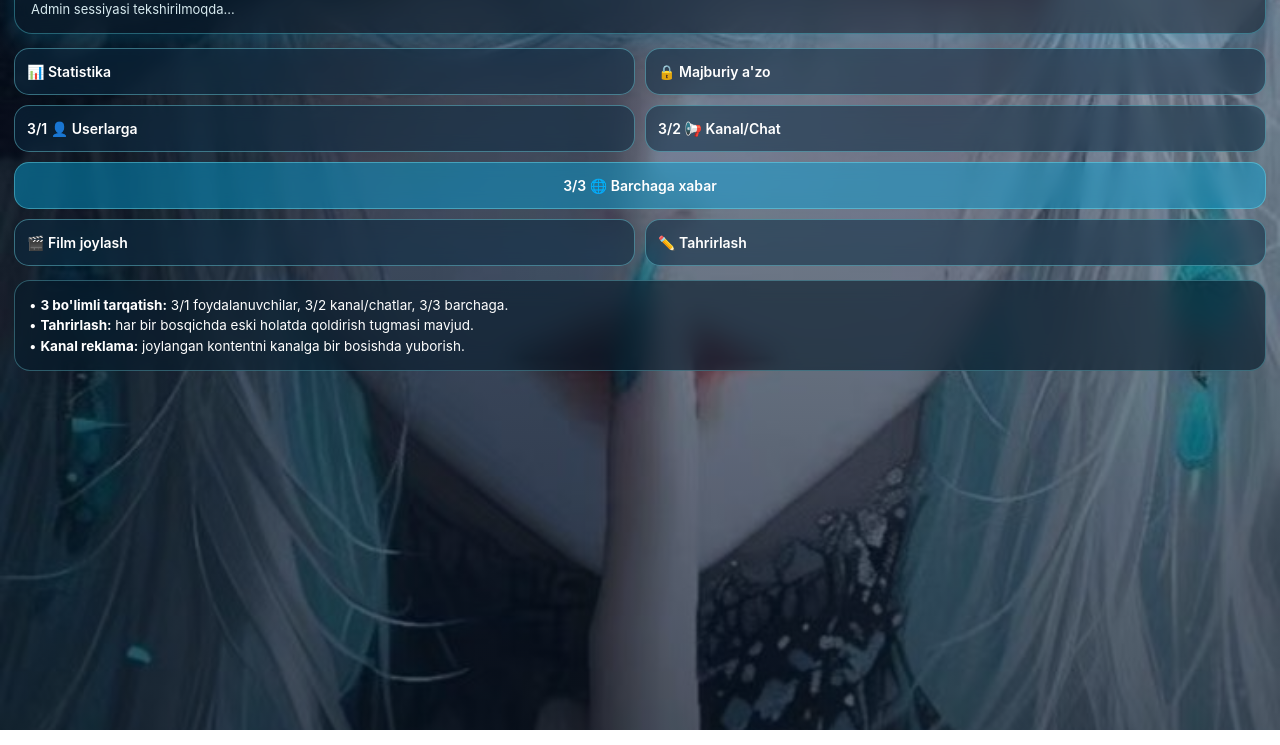
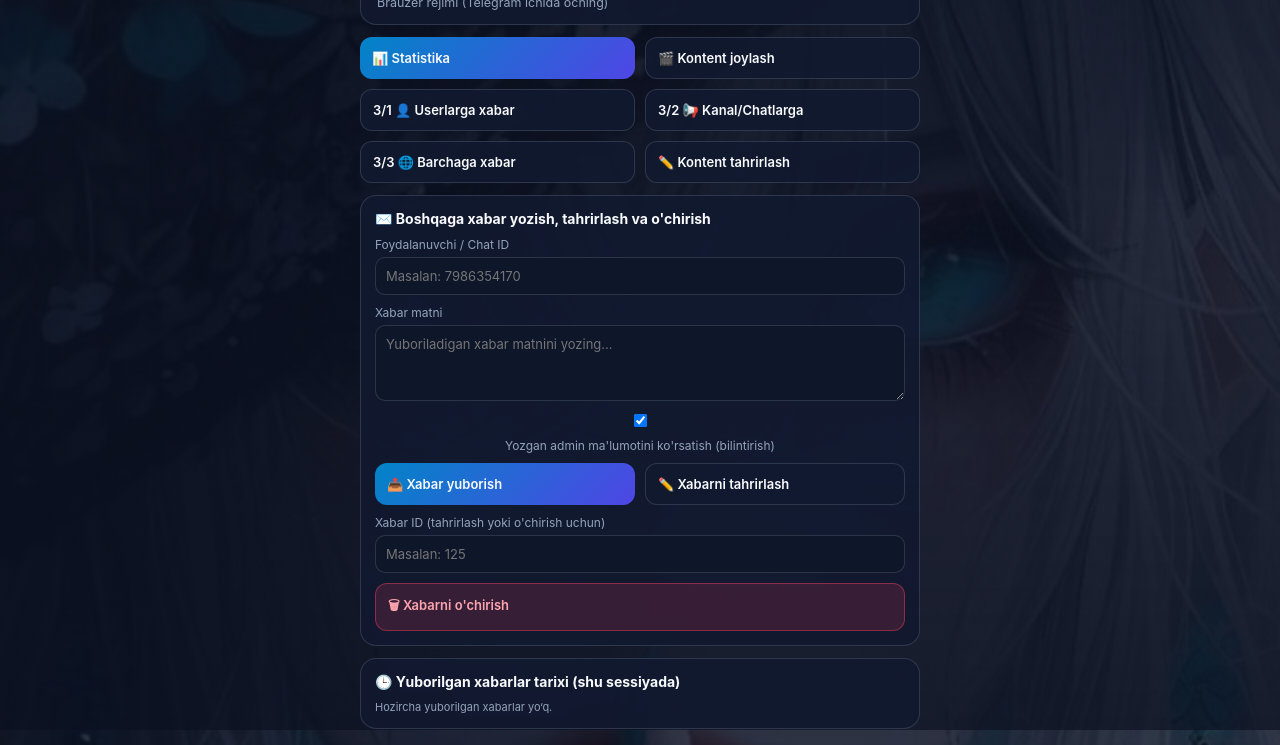
Before and after one commit to mansabov2010-jpg/Aniken-bot, a plain HTML site: page miniapp/index.html in a window 1280 px wide. Shown: the part 70-815 px from the top of the page. Drawn offline with Linux system fonts and the light colour scheme; a script that the page names is missing.

Commit message:
Update index.html

```diff
--- a/miniapp/index.html
+++ b/miniapp/index.html
@@ -3,96 +3,223 @@
 <head>
   <meta charset="UTF-8" />
   <meta name="viewport" content="width=device-width, initial-scale=1.0" />
-  <title>Admin Panel — Mini App</title>
+  <title>AniREM Admin Mini App</title>
   <script src="https://telegram.org/js/telegram-web-app.js"></script>
   <style>
-    * { box-sizing: border-box; margin: 0; padding: 0; font-family: -apple-system, BlinkMacSystemFont, "Segoe UI", Roboto, sans-serif; }
+    :root {
+      --bg: #0b1020;
+      --card: rgba(18, 26, 48, 0.88);
+      --accent: #38bdf8;
+      --accent-2: #818cf8;
+      --text: #f8fafc;
+      --muted: #94a3b8;
+      --border: rgba(148, 163, 184, 0.22);
+      --danger: #f43f5e;
+      --ok: #22c55e;
+    }
+    * { box-sizing: border-box; font-family: Inter, system-ui, -apple-system, sans-serif; }
     body {
+      margin: 0;
       min-height: 100vh;
-      color: #ffffff;
+      color: var(--text);
       background:
-        linear-gradient(180deg, rgba(6, 24, 38, 0.35) 0%, rgba(4, 15, 26, 0.65) 100%),
-        url("./bg-girl.jpg") center / cover no-repeat fixed;
-      padding: 18px 14px 32px;
+        linear-gradient(180deg, rgba(11, 16, 32, 0.82), rgba(11, 16, 32, 0.94)),
+        url("bg-girl.jpg") center/cover no-repeat fixed;
+      padding: 16px;
     }
-    .header {
-      background: rgba(10, 35, 55, 0.52);
+    .wrap { max-width: 560px; margin: 0 auto; display: flex; flex-direction: column; gap: 12px; }
+    .hero {
+      background: var(--card);
+      border: 1px solid var(--border);
+      border-radius: 16px;
+      padding: 14px 16px;
       backdrop-filter: blur(10px);
-      border: 1px solid rgba(90, 235, 255, 0.35);
-      border-radius: 18px;
-      padding: 16px;
-      margin-bottom: 14px;
-      box-shadow: 0 8px 28px rgba(0, 195, 255, 0.2);
     }
-    .header h1 { font-size: 19px; font-weight: 700; color: #7ef2ff; }
-    .header p { font-size: 13px; color: #e8fbff; margin-top: 4px; opacity: 0.92; }
-    .grid {
-      display: grid;
-      grid-template-columns: 1fr 1fr;
+    .hero h1 { margin: 0 0 4px; font-size: 18px; }
+    .hero p { margin: 0; font-size: 12.5px; color: var(--muted); }
+    .grid { display: grid; grid-template-columns: 1fr 1fr; gap: 10px; }
+    button.btn {
+      border: 1px solid var(--border);
+      background: var(--card);
+      color: var(--text);
+      padding: 12px;
+      border-radius: 12px;
+      font-size: 13px;
+      font-weight: 600;
+      cursor: pointer;
+      text-align: left;
+      transition: transform .12s ease, border-color .15s ease;
+    }
+    button.btn:hover { border-color: var(--accent); transform: translateY(-1px); }
+    button.btn.primary { background: linear-gradient(135deg, #0284c7, #4f46e5); border: none; }
+    button.btn.danger { background: rgba(244, 63, 94, 0.16); border-color: rgba(244, 63, 94, 0.45); color: #fda4af; }
+    .panel {
+      background: var(--card);
+      border: 1px solid var(--border);
+      border-radius: 16px;
+      padding: 14px;
+      display: flex;
+      flex-direction: column;
       gap: 10px;
     }
-    .btn {
-      background: rgba(12, 42, 66, 0.55);
-      backdrop-filter: blur(8px);
-      border: 1px solid rgba(126, 242, 255, 0.38);
-      border-radius: 15px;
-      padding: 14px 12px;
-      color: #fff;
-      font-size: 14px;
-      font-weight: 600;
-      text-align: left;
-      cursor: pointer;
-      transition: transform 0.12s ease, background 0.15s ease;
+    .panel h3 { margin: 0; font-size: 14px; }
+    label { font-size: 12px; color: var(--muted); display: flex; flex-direction: column; gap: 5px; }
+    input, textarea {
+      width: 100%;
+      background: rgba(15, 23, 42, 0.85);
+      border: 1px solid var(--border);
+      color: var(--text);
+      border-radius: 10px;
+      padding: 10px;
+      font-size: 13px;
     }
-    .btn:active { transform: scale(0.97); background: rgba(0, 180, 230, 0.45); }
-    .btn.full { grid-column: 1 / -1; text-align: center; background: rgba(0, 165, 220, 0.45); }
-    .card {
-      margin-top: 14px;
-      background: rgba(8, 26, 42, 0.62);
-      backdrop-filter: blur(12px);
-      border: 1px solid rgba(126, 242, 255, 0.3);
-      border-radius: 16px;
-      padding: 14px;
-      font-size: 13.5px;
-      line-height: 1.5;
+    textarea { min-height: 76px; resize: vertical; }
+    .row { display: flex; align-items: center; gap: 8px; }
+    .log-item {
+      border: 1px solid var(--border);
+      border-radius: 12px;
+      padding: 10px;
+      background: rgba(15, 23, 42, 0.65);
+      display: flex;
+      flex-direction: column;
+      gap: 6px;
+      font-size: 12.5px;
     }
+    .meta { color: var(--muted); font-size: 11px; }
   </style>
 </head>
 <body>
-  <div class="header">
-    <h1>🛡 Admin Boshqaruv Mini App</h1>
-    <p id="admin-info">Admin sessiyasi tekshirilmoqda...</p>
-  </div>
+  <div class="wrap">
+    <div class="hero">
+      <h1>🛡 AniREM Admin Mini App</h1>
+      <p id="statusBar">Telegram WebApp ulanmoqda...</p>
+    </div>
 
-  <div class="grid">
-    <button class="btn" onclick="sendAction('stats')">📊 Statistika</button>
-    <button class="btn" onclick="sendAction('req_channels')">🔒 Majburiy a'zo</button>
-    <button class="btn" onclick="sendAction('bc_users')">3/1 👤 Userlarga</button>
-    <button class="btn" onclick="sendAction('bc_chats')">3/2 📢 Kanal/Chat</button>
-    <button class="btn full" onclick="sendAction('bc_all')">3/3 🌐 Barchaga xabar</button>
-    <button class="btn" onclick="sendAction('add_content')">🎬 Film joylash</button>
-    <button class="btn" onclick="sendAction('edit_content')">✏️ Tahrirlash</button>
-  </div>
+    <div class="grid">
+      <button class="btn primary" onclick="sendAction('stats')">📊 Statistika</button>
+      <button class="btn" onclick="sendAction('add_content')">🎬 Kontent joylash</button>
+      <button class="btn" onclick="sendAction('bc_users')">3/1 👤 Userlarga xabar</button>
+      <button class="btn" onclick="sendAction('bc_chats')">3/2 📢 Kanal/Chatlarga</button>
+      <button class="btn" onclick="sendAction('bc_all')">3/3 🌐 Barchaga xabar</button>
+      <button class="btn" onclick="sendAction('edit_content')">✏️ Kontent tahrirlash</button>
+    </div>
 
-  <div class="card" id="status-box">
-    • <b>3 bo'limli tarqatish:</b> 3/1 foydalanuvchilar, 3/2 kanal/chatlar, 3/3 barchaga.<br>
-    • <b>Tahrirlash:</b> har bir bosqichda eski holatda qoldirish tugmasi mavjud.<br>
-    • <b>Kanal reklama:</b> joylangan kontentni kanalga bir bosishda yuborish.
+    <div class="panel">
+      <h3>✉️ Boshqaga xabar yozish, tahrirlash va o'chirish</h3>
+      <label>
+        Foydalanuvchi / Chat ID
+        <input id="targetId" type="text" placeholder="Masalan: 7986354170" />
+      </label>
+      <label>
+        Xabar matni
+        <textarea id="msgText" placeholder="Yuboriladigan xabar matnini yozing..."></textarea>
+      </label>
+      <label class="row">
+        <input id="showSender" type="checkbox" checked style="width:auto;" />
+        <span>Yozgan admin ma'lumotini ko'rsatish (bilintirish)</span>
+      </label>
+      <div class="grid">
+        <button class="btn primary" onclick="sendDirect()">📤 Xabar yuborish</button>
+        <button class="btn" onclick="editMsg()">✏️ Xabarni tahrirlash</button>
+      </div>
+      <label>
+        Xabar ID (tahrirlash yoki o'chirish uchun)
+        <input id="msgId" type="text" placeholder="Masalan: 125" />
+      </label>
+      <button class="btn danger" onclick="deleteMsg()">🗑 Xabarni o'chirish</button>
+    </div>
+
+    <div class="panel">
+      <h3>🕒 Yuborilgan xabarlar tarixi (shu sessiyada)</h3>
+      <div id="historyList"></div>
+    </div>
   </div>
 
   <script>
-    const tg = window.Telegram.WebApp;
-    tg.ready();
-    tg.expand();
+    const tg = window.Telegram && window.Telegram.WebApp ? window.Telegram.WebApp : null;
+    if (tg) {
+      tg.ready();
+      tg.expand();
+      const user = tg.initDataUnsafe && tg.initDataUnsafe.user ? tg.initDataUnsafe.user : null;
+      document.getElementById("statusBar").textContent = user
+        ? `Admin: ${user.first_name || ""} (ID: ${user.id}) • Faol`
+        : "WebApp tayyor";
+    } else {
+      document.getElementById("statusBar").textContent = "Brauzer rejimi (Telegram ichida oching)";
+    }
 
-    const user = tg.initDataUnsafe?.user;
-    document.getElementById("admin-info").innerText =
-      user ? `Admin: ${user.first_name} (ID: ${user.id})` : "Telegram Admin Panel";
+    const historyItems = JSON.parse(localStorage.getItem("anirem_msg_hist") || "[]");
+
+    function renderHistory() {
+      const box = document.getElementById("historyList");
+      if (!historyItems.length) {
+        box.innerHTML = '<div class="meta">Hozircha yuborilgan xabarlar yo‘q.</div>';
+        return;
+      }
+      box.innerHTML = historyItems.map((it, idx) => `
+        <div class="log-item">
+          <div><b>#${idx + 1}</b> → <code>${it.target_id}</code> ${it.show_sender ? "• <i>Kim yozgani ko'rsatiladi</i>" : "• <i>Yashirin</i>"}</div>
+          <div>${it.text}</div>
+          <div class="row">
+            <button class="btn" style="padding:6px 10px;" onclick="fillFromHist('${it.target_id}', '${encodeURIComponent(it.text)}')">Tanlash</button>
+          </div>
+        </div>
+      `).join("");
+    }
+
+    function fillFromHist(tid, encodedText) {
+      document.getElementById("targetId").value = tid;
+      document.getElementById("msgText").value = decodeURIComponent(encodedText);
+    }
+
+    function pushData(obj) {
+      if (!tg) {
+        alert("Telegram WebApp topilmadi. Bot ichidan oching.");
+        return;
+      }
+      tg.sendData(JSON.stringify(obj));
+    }
 
     function sendAction(action) {
-      tg.sendData(JSON.stringify({ action }));
-      tg.close();
+      pushData({ action });
     }
+
+    function sendDirect() {
+      const target_id = document.getElementById("targetId").value.trim();
+      const text = document.getElementById("msgText").value.trim();
+      const show_sender = document.getElementById("showSender").checked;
+      if (!target_id || !text) {
+        alert("ID va xabar matnini kiriting!");
+        return;
+      }
+      historyItems.unshift({ target_id, text, show_sender, time: Date.now() });
+      localStorage.setItem("anirem_msg_hist", JSON.stringify(historyItems.slice(0, 20)));
+      renderHistory();
+      pushData({ action: "send_direct", target_id, text, show_sender });
+    }
+
+    function editMsg() {
+      const target_id = document.getElementById("targetId").value.trim();
+      const message_id = document.getElementById("msgId").value.trim();
+      const text = document.getElementById("msgText").value.trim();
+      if (!target_id || !message_id || !text) {
+        alert("ID, Xabar ID va yangi matnni kiriting!");
+        return;
+      }
+      pushData({ action: "edit_sent_msg", target_id, message_id, text });
+    }
+
+    function deleteMsg() {
+      const target_id = document.getElementById("targetId").value.trim();
+      const message_id = document.getElementById("msgId").value.trim();
+      if (!target_id || !message_id) {
+        alert("ID va Xabar ID ni kiriting!");
+        return;
+      }
+      pushData({ action: "delete_sent_msg", target_id, message_id });
+    }
+
+    renderHistory();
   </script>
 </body>
 </html>
```
